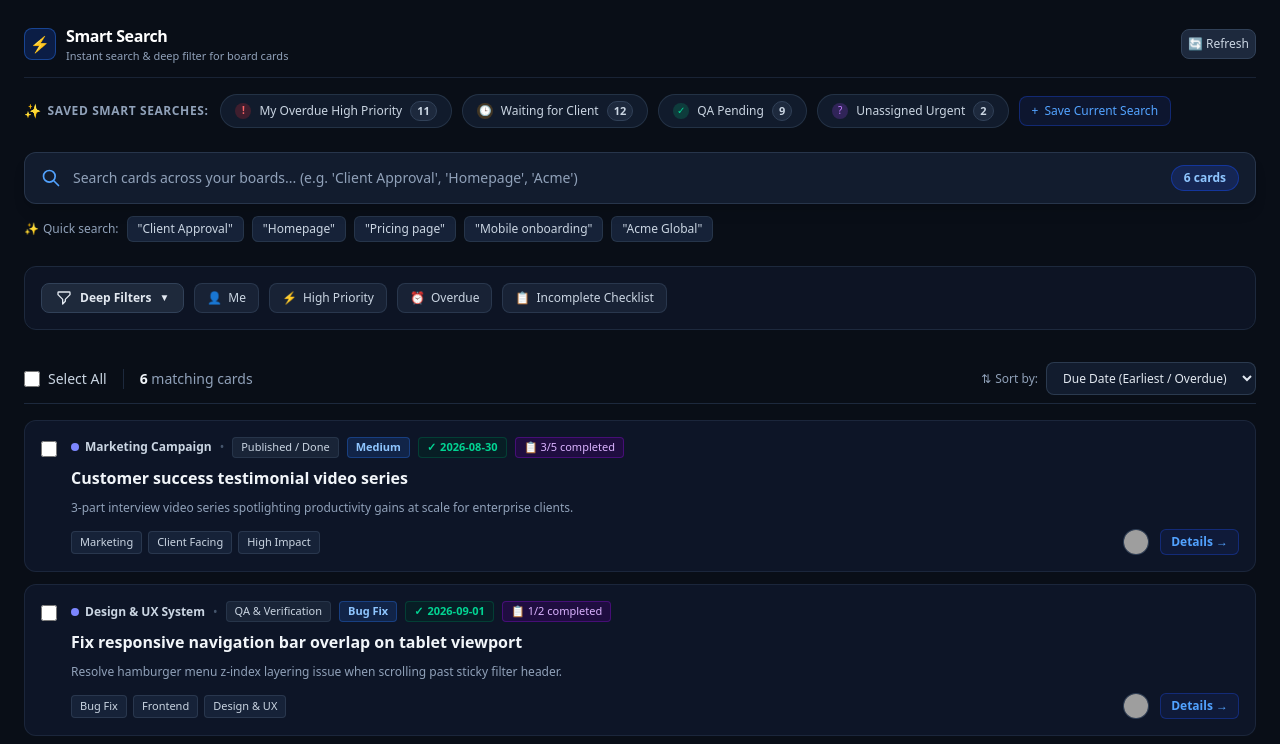
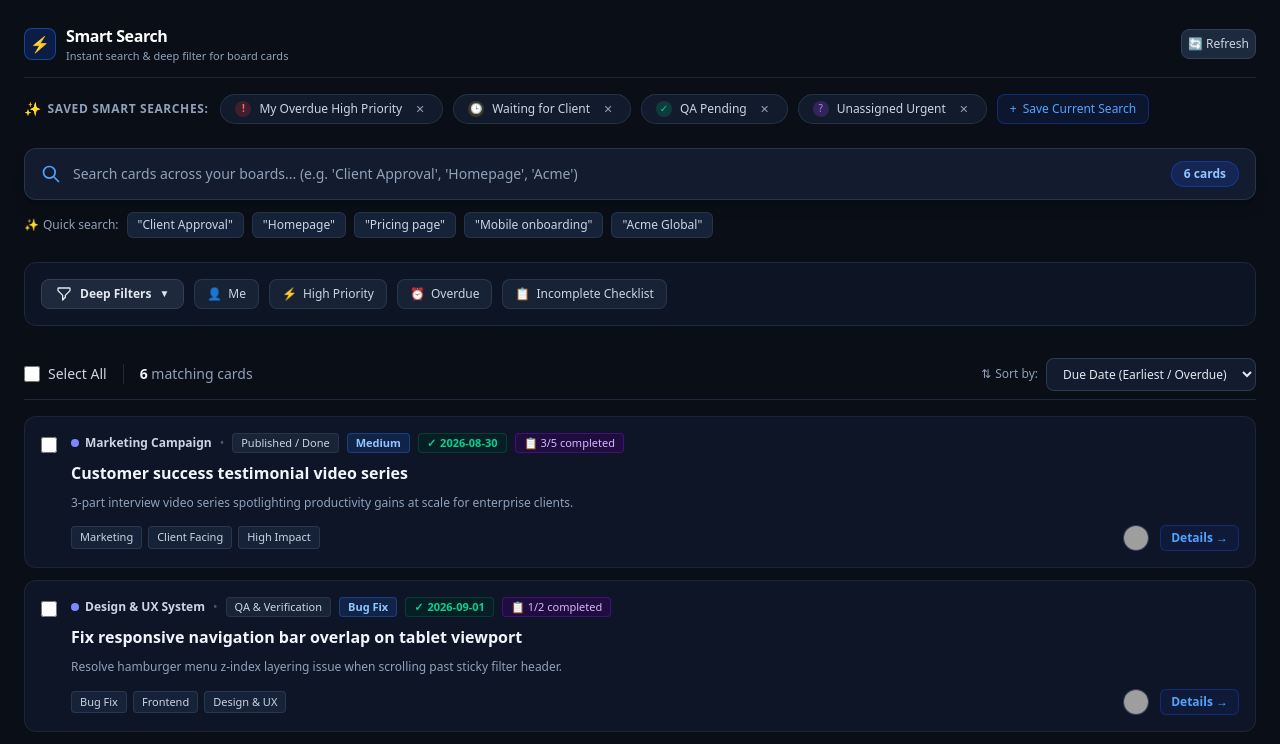
Before and after one commit to Techexplified/smart-search, a React (Vite) app: page / in a window 1280 px wide. Shown: the top 744 px of the page. Built offline with nearby package versions, Linux system fonts and the light colour scheme; grey boxes are pictures that could not be loaded.

Commit message:
Make saved smart searches functional, remove count badges, and add delete preset capability

```diff
--- a/src/App.jsx
+++ b/src/App.jsx
@@ -5,11 +5,23 @@ import DeepFilters from './components/DeepFilters'
 import CardList from './components/CardList'
 import { initTrelloPowerUp, getTrelloContext } from './trelloPowerUp'
 import { fetchCurrentBoardCards } from './services/trelloBoardSdk'
-import { MOCK_CARDS } from './data/mockCards'
+import { MOCK_CARDS, SAVED_SEARCHES } from './data/mockCards'
 import { filterCards } from './services/trelloApi'
 
 // Initialize Trello Power-Up hooks if loaded inside Trello
 initTrelloPowerUp()
+
+const INITIAL_FILTER_STATE = {
+  board: 'All Boards',
+  list: 'All Lists',
+  member: 'All Members',
+  dueDate: 'Any Due Date',
+  priority: 'All Priorities',
+  checklistStatus: 'Any Checklist Status',
+  selectedLabels: [],
+  status: 'Active',
+  sortBy: 'Due Date (Earliest / Overdue)'
+}
 
 export default function App() {
   const [tContext] = useState(() => getTrelloContext())
@@ -17,22 +29,13 @@ export default function App() {
   const [boardCards, setBoardCards] = useState([])
 
   // Search & Filter State
+  const [savedSearches, setSavedSearches] = useState(SAVED_SEARCHES)
   const [activeSavedSearch, setActiveSavedSearch] = useState(null)
   const [query, setQuery] = useState('')
   const [quickFilter, setQuickFilter] = useState(null)
   const [isDeepFiltersExpanded, setIsDeepFiltersExpanded] = useState(false)
 
-  const [filterState, setFilterState] = useState({
-    board: 'All Boards',
-    list: 'All Lists',
-    member: 'All Members',
-    dueDate: 'Any Due Date',
-    priority: 'All Priorities',
-    checklistStatus: 'Any Checklist Status',
-    selectedLabels: [],
-    status: 'Active',
-    sortBy: 'Due Date (Earliest / Overdue)'
-  })
+  const [filterState, setFilterState] = useState(INITIAL_FILTER_STATE)
 
   // Load cards directly from Trello Power-Up SDK
   const loadCards = useCallback(async () => {
@@ -89,22 +92,64 @@ export default function App() {
   const handleSelectSavedSearch = (presetId) => {
     if (activeSavedSearch === presetId) {
       setActiveSavedSearch(null)
+      setQuery('')
       setQuickFilter(null)
-      setFilterState(prev => ({ ...prev, priority: 'All Priorities', dueDate: 'Any Due Date' }))
+      setFilterState(INITIAL_FILTER_STATE)
       return
     }
 
+    const targetPreset = savedSearches.find(s => s.id === presetId)
+    if (!targetPreset) return
+
     setActiveSavedSearch(presetId)
-    if (presetId === 'overdue-high') {
-      setQuickFilter('overdue')
-      setFilterState(prev => ({ ...prev, priority: 'High Priority' }))
-    } else if (presetId === 'waiting-client') {
-      setQuery('Client')
-    } else if (presetId === 'qa-pending') {
-      setFilterState(prev => ({ ...prev, list: 'Under Review' }))
-    } else if (presetId === 'unassigned-urgent') {
-      setFilterState(prev => ({ ...prev, priority: 'Urgent' }))
+    const criteria = targetPreset.criteria || {}
+    setQuery(criteria.query || '')
+    setQuickFilter(criteria.quickFilter || null)
+    setFilterState({
+      ...INITIAL_FILTER_STATE,
+      ...(criteria.filterState || {})
+    })
+  }
+
+  const handleDeleteSavedSearch = (presetId) => {
+    setSavedSearches(prev => prev.filter(s => s.id !== presetId))
+    if (activeSavedSearch === presetId) {
+      setActiveSavedSearch(null)
     }
+  }
+
+  const handleSaveCurrentSearch = () => {
+    let defaultName = query ? `Query: ${query}` : ''
+    if (!defaultName && quickFilter) {
+      defaultName = `Filter: ${quickFilter}`
+    }
+    if (!defaultName && filterState.priority !== 'All Priorities') {
+      defaultName = filterState.priority
+    }
+    if (!defaultName && filterState.list !== 'All Lists') {
+      defaultName = filterState.list
+    }
+    if (!defaultName) {
+      defaultName = 'Custom Search'
+    }
+
+    const presetName = window.prompt('Enter a name for this saved smart search:', defaultName)
+    if (!presetName || !presetName.trim()) return
+
+    const newPreset = {
+      id: `custom-${Date.now()}`,
+      name: presetName.trim(),
+      icon: 'filter',
+      color: 'text-blue-400 border-blue-500/40 bg-blue-500/10',
+      criteria: {
+        query,
+        quickFilter,
+        filterState: { ...filterState }
+      }
+    }
+
+    setSavedSearches(prev => [...prev, newPreset])
+    setActiveSavedSearch(newPreset.id)
   }
 
   const handleSelectQuickChip = (chipText) => {
@@ -167,9 +212,11 @@ export default function App() {
           <>
             {/* Saved Smart Searches Bar */}
             <SavedSearches
+              savedSearches={savedSearches}
               activeSavedSearch={activeSavedSearch}
               onSelectSavedSearch={handleSelectSavedSearch}
-              onSaveCurrentSearch={() => alert(`Saved filter preset for query: "${query || 'All'}"`)}
+              onDeleteSavedSearch={handleDeleteSavedSearch}
+              onSaveCurrentSearch={handleSaveCurrentSearch}
             />
 
             {/* Search Input & Quick Chips */}
--- a/src/components/SavedSearches.jsx
+++ b/src/components/SavedSearches.jsx
@@ -1,6 +1,10 @@
-import { SAVED_SEARCHES } from '../data/mockCards'
-
-export default function SavedSearches({ activeSavedSearch, onSelectSavedSearch, onSaveCurrentSearch }) {
+export default function SavedSearches({
+  savedSearches = [],
+  activeSavedSearch,
+  onSelectSavedSearch,
+  onDeleteSavedSearch,
+  onSaveCurrentSearch
+}) {
   return (
     <div className="flex flex-wrap items-center gap-3 mb-6">
       <div className="flex items-center gap-1.5 text-xs font-semibold tracking-wider text-slate-400 uppercase">
@@ -9,13 +13,13 @@ export default function SavedSearches({ activeSavedSearch, onSelectSavedSearch,
       </div>
 
       <div className="flex flex-wrap items-center gap-2.5">
-        {SAVED_SEARCHES.map((preset) => {
+        {savedSearches.map((preset) => {
           const isActive = activeSavedSearch === preset.id
           return (
-            <button
+            <div
               key={preset.id}
               onClick={() => onSelectSavedSearch(preset.id)}
-              className={`inline-flex items-center gap-2 px-3.5 py-1.5 rounded-full text-xs font-medium transition-all border ${
+              className={`group inline-flex items-center gap-2 px-3.5 py-1.5 rounded-full text-xs font-medium transition-all border cursor-pointer select-none ${
                 isActive
                   ? 'bg-blue-600/30 border-blue-500 text-blue-200 ring-2 ring-blue-500/50'
                   : 'bg-[#152033]/80 border-slate-700/60 text-slate-300 hover:bg-[#1e2d47] hover:border-slate-600'
@@ -33,11 +37,23 @@ export default function SavedSearches({ activeSavedSearch, onSelectSavedSearch,
               {preset.icon === 'help' && (
                 <span className="w-4 h-4 rounded-full bg-purple-500/20 text-purple-400 flex items-center justify-center text-[10px]">?</span>
               )}
+              {(!preset.icon || preset.icon === 'filter') && (
+                <span className="w-4 h-4 rounded-full bg-blue-500/20 text-blue-400 flex items-center justify-center text-[10px]">🔍</span>
+              )}
               <span>{preset.name}</span>
-              <span className="px-1.5 py-0.5 rounded-full bg-slate-800 text-slate-300 text-[11px] font-semibold border border-slate-700">
-                {preset.count}
-              </span>
-            </button>
+              <button
+                type="button"
+                onClick={(e) => {
+                  e.stopPropagation()
+                  onDeleteSavedSearch(preset.id)
+                }}
+                className="ml-0.5 text-slate-400 hover:text-red-400 hover:bg-red-500/20 rounded-full w-4 h-4 flex items-center justify-center transition-colors text-[11px] leading-none"
+                title="Delete saved search"
+                aria-label={`Delete ${preset.name}`}
+              >
+                ✕
+              </button>
+            </div>
           )
         })}
 
--- a/src/data/mockCards.js
+++ b/src/data/mockCards.js
@@ -1,8 +1,32 @@
 export const SAVED_SEARCHES = [
-  { id: 'overdue-high', name: 'My Overdue High Priority', count: 11, color: 'text-red-400 border-red-500/40 bg-red-500/10', icon: 'error' },
-  { id: 'waiting-client', name: 'Waiting for Client', count: 12, color: 'text-amber-400 border-amber-500/40 bg-amber-500/10', icon: 'time' },
-  { id: 'qa-pending', name: 'QA Pending', count: 9, color: 'text-emerald-400 border-emerald-500/40 bg-emerald-500/10', icon: 'check' },
-  { id: 'unassigned-urgent', name: 'Unassigned Urgent', count: 2, color: 'text-purple-400 border-purple-500/40 bg-purple-500/10', icon: 'help' },
+  {
+    id: 'overdue-high',
+    name: 'My Overdue High Priority',
+    color: 'text-red-400 border-red-500/40 bg-red-500/10',
+    icon: 'error',
+    criteria: { quickFilter: 'overdue', filterState: { priority: 'High Priority' } }
+  },
+  {
+    id: 'waiting-client',
+    name: 'Waiting for Client',
+    color: 'text-amber-400 border-amber-500/40 bg-amber-500/10',
+    icon: 'time',
+    criteria: { query: 'Client' }
+  },
+  {
+    id: 'qa-pending',
+    name: 'QA Pending',
+    color: 'text-emerald-400 border-emerald-500/40 bg-emerald-500/10',
+    icon: 'check',
+    criteria: { filterState: { list: 'Under Review' } }
+  },
+  {
+    id: 'unassigned-urgent',
+    name: 'Unassigned Urgent',
+    color: 'text-purple-400 border-purple-500/40 bg-purple-500/10',
+    icon: 'help',
+    criteria: { filterState: { priority: 'Urgent' } }
+  },
 ]
 
 export const QUICK_SEARCH_CHIPS = [
```
